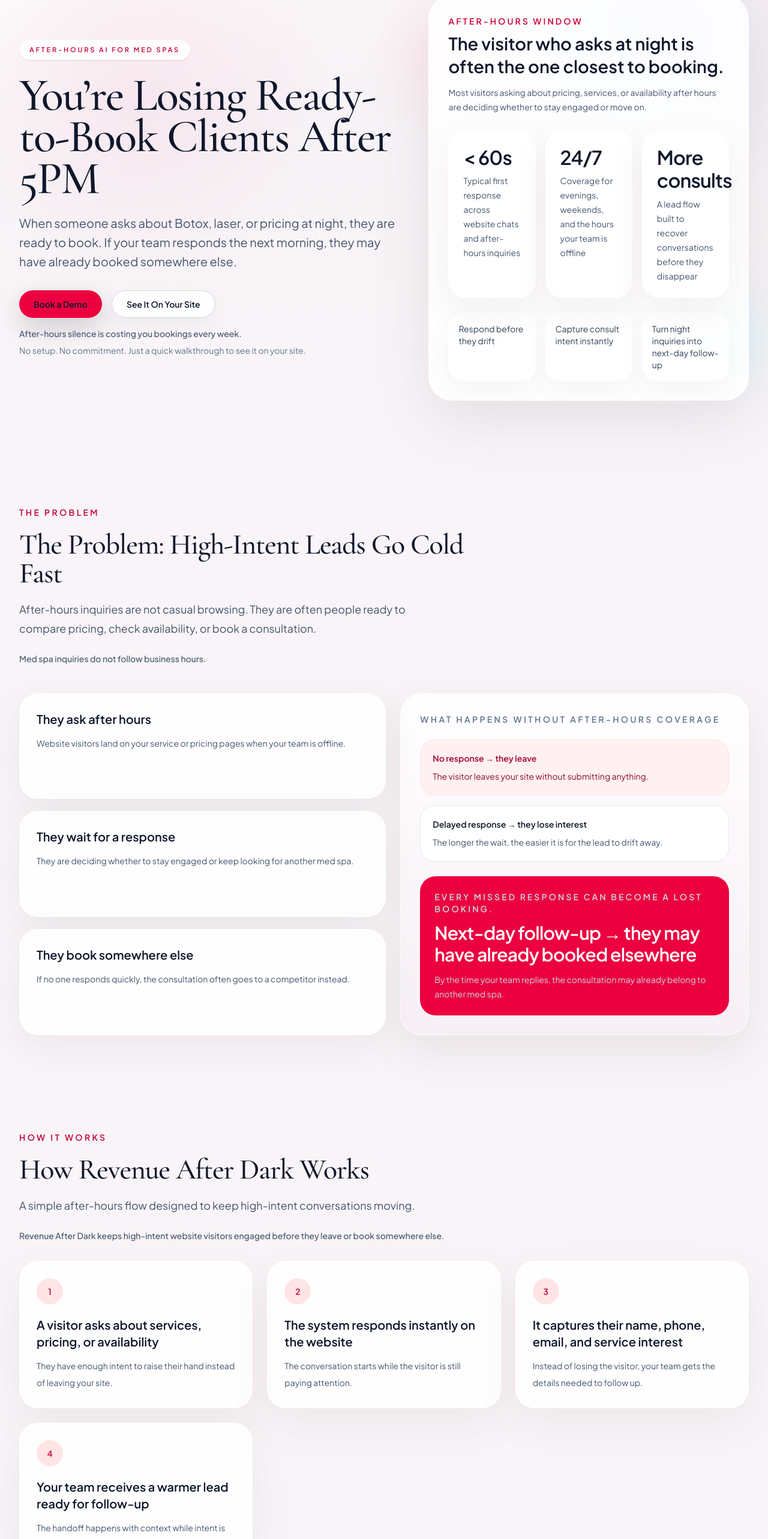
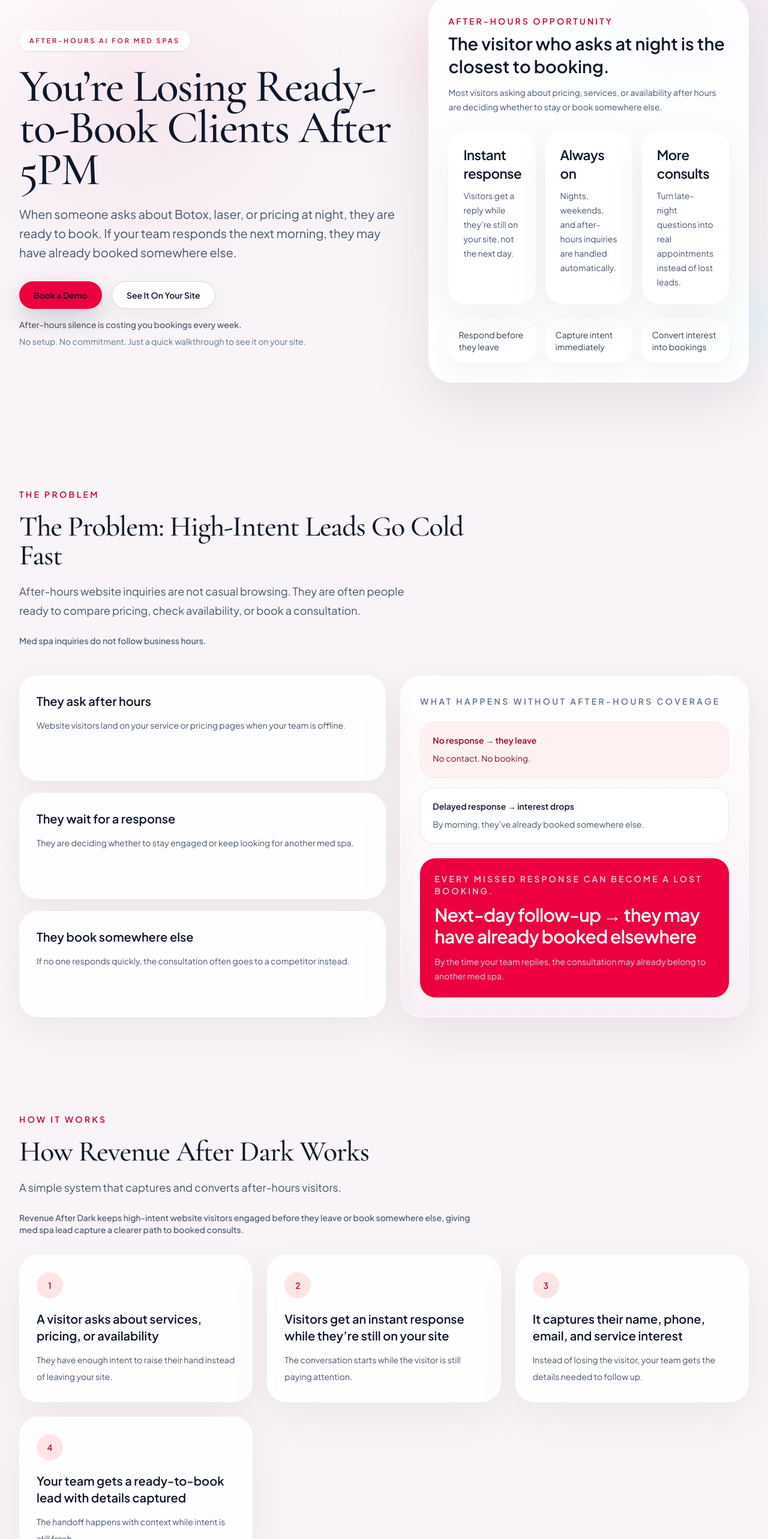
Before and after one commit to tryshone-dev/lead-system-site, a React (Vite) app: page / in a window 1280 px wide. Shown: the part 212-2778 px from the top of the page at 60% size. Built offline with nearby package versions, Linux system fonts and the light colour scheme.

Commit message:
add local SEO and service search optimization

```diff
--- a/index.html
+++ b/index.html
@@ -3,24 +3,24 @@
   <head>
     <meta charset="UTF-8" />
     <meta name="viewport" content="width=device-width, initial-scale=1.0" />
-    <title>Revenue After Dark | After-Hours AI Lead Capture for Med Spas</title>
+    <title>Revenue After Dark | After-Hours Lead Capture for Med Spas</title>
     <meta
       name="description"
-      content="Revenue After Dark helps med spas capture after-hours leads, respond instantly, and turn missed messages into booked appointments before competitors win them."
+      content="Revenue After Dark helps med spas capture after-hours website inquiries, respond instantly, and turn Botox, laser, filler, and pricing questions into booked consults."
     />
-    <link rel="canonical" href="https://www.revenueafterdarkai.com/" />
-    <meta property="og:title" content="Revenue After Dark | After-Hours AI Lead Capture for Med Spas" />
+    <link rel="canonical" href="https://revenueafterdarkai.com/" />
+    <meta property="og:title" content="Revenue After Dark | After-Hours Lead Capture for Med Spas" />
     <meta
       property="og:description"
-      content="Capture after-hours med spa leads, respond instantly, and turn missed messages into booked appointments."
+      content="Capture med spa website leads before they book somewhere else."
     />
-    <meta property="og:url" content="https://www.revenueafterdarkai.com/" />
+    <meta property="og:url" content="https://revenueafterdarkai.com" />
     <meta property="og:type" content="website" />
     <meta name="twitter:card" content="summary_large_image" />
-    <meta name="twitter:title" content="Revenue After Dark | After-Hours AI Lead Capture for Med Spas" />
+    <meta name="twitter:title" content="Revenue After Dark | After-Hours Lead Capture for Med Spas" />
     <meta
       name="twitter:description"
-      content="AI lead capture for med spas that responds after hours and moves inquiries toward booked consultations."
+      content="Capture after-hours med spa inquiries before they go cold."
     />
     <link rel="preconnect" href="https://fonts.googleapis.com" />
     <link rel="preconnect" href="https://fonts.gstatic.com" crossorigin />
@@ -31,10 +31,23 @@
     <script type="application/ld+json">
       {
         "@context": "https://schema.org",
-        "@type": "Organization",
+        "@type": "ProfessionalService",
         "name": "Revenue After Dark",
-        "url": "https://www.revenueafterdarkai.com/",
-        "description": "After-hours AI lead capture for med spas."
+        "url": "https://revenueafterdarkai.com",
+        "description": "After-hours website lead capture and instant response system for med spas and aesthetic clinics.",
+        "areaServed": [
+          "Michigan",
+          "Metro Detroit",
+          "Dearborn",
+          "West Bloomfield"
+        ],
+        "serviceType": [
+          "Med spa lead generation",
+          "After-hours lead capture",
+          "Website inquiry response",
+          "Botox inquiry follow-up",
+          "Aesthetic clinic booking support"
+        ]
       }
     </script>
     <script type="module" src="/src/main.jsx"></script>
--- a/src/App.jsx
+++ b/src/App.jsx
@@ -46,9 +46,18 @@
 ];
 
 const proofPoints = [
-  { value: "< 60s", label: "Typical first response across website chats and after-hours inquiries" },
-  { value: "24/7", label: "Coverage for evenings, weekends, and the hours your team is offline" },
-  { value: "More consults", label: "A lead flow built to recover conversations before they disappear" },
+  {
+    title: "Instant response",
+    description: "Visitors get a reply while they’re still on your site, not the next day.",
+  },
+  {
+    title: "Always on",
+    description: "Nights, weekends, and after-hours inquiries are handled automatically.",
+  },
+  {
+    title: "More consults",
+    description: "Turn late-night questions into real appointments instead of lost leads.",
+  },
 ];
 
 const workflow = [
@@ -60,7 +69,7 @@
   },
   {
     step: "2",
-    title: "The system responds instantly on the website",
+    title: "Visitors get an instant response while they’re still on your site",
     description:
       "The conversation starts while the visitor is still paying attention.",
   },
@@ -72,7 +81,7 @@
   },
   {
     step: "4",
-    title: "Your team receives a warmer lead ready for follow-up",
+    title: "Your team gets a ready-to-book lead with details captured",
     description:
       "The handoff happens with context while intent is still fresh.",
   },
@@ -81,16 +90,35 @@
 const outcomeComparison = {
   without: [
     "Inquiry comes in after hours",
-    "No one responds right away",
-    "Lead loses interest or books elsewhere",
+    "No response",
+    "Visitor leaves",
+    "Booking lost",
   ],
   with: [
     "Inquiry comes in",
-    "Website responds instantly",
-    "Lead details are captured",
-    "Your team follows up with context",
+    "Instant response",
+    "Details captured",
+    "Consult booked",
   ],
 };
+
+const localSeoCards = [
+  {
+    title: "For Michigan Med Spas",
+    description:
+      "Built for clinics in Michigan, Metro Detroit, Dearborn, West Bloomfield, and surrounding areas that want better after-hours lead capture.",
+  },
+  {
+    title: "For High-Intent Treatments",
+    description:
+      "Works for Botox, filler, laser, skin, body contouring, and consultation-based inquiries.",
+  },
+  {
+    title: "For More Booked Consults",
+    description:
+      "Helps turn website visitors into captured leads your team can follow up with.",
+  },
+];
 
 const touchpoints = [
   {
@@ -215,9 +243,9 @@
 ];
 
 const heroBullets = [
-  "Respond before they drift",
-  "Capture consult intent instantly",
-  "Turn night inquiries into next-day follow-up",
+  "Respond before they leave",
+  "Capture intent immediately",
+  "Convert interest into bookings",
 ];
 
 function Badge({ children }) {
@@ -228,11 +256,11 @@
   );
 }
 
-function StatCard({ value, label }) {
+function StatCard({ title, description }) {
   return (
     <div className="rounded-[30px] border border-white/80 bg-white/85 p-6 shadow-[0_22px_60px_rgba(109,79,93,0.08)] backdrop-blur">
-      <div className="text-3xl font-semibold tracking-tight text-slate-900 sm:text-[2rem]">{value}</div>
-      <p className="mt-2 text-sm leading-6 text-slate-600">{label}</p>
+      <div className="text-xl font-semibold tracking-tight text-slate-900 sm:text-[1.4rem]">{title}</div>
+      <p className="mt-2 text-sm leading-6 text-slate-600">{description}</p>
     </div>
   );
 }
@@ -259,6 +287,15 @@
           <li key={item}>{item}</li>
         ))}
       </ul>
+    </article>
+  );
+}
+
+function LocalSeoCard({ title, description }) {
+  return (
+    <article className="rounded-[30px] border border-white/75 bg-white/84 p-6 shadow-[0_20px_60px_rgba(103,77,92,0.08)] backdrop-blur sm:p-7">
+      <h3 className="text-xl font-semibold leading-tight text-slate-900">{title}</h3>
+      <p className="mt-3 text-sm leading-7 text-slate-600">{description}</p>
     </article>
   );
 }
@@ -438,18 +475,18 @@
 
               <div className="relative overflow-hidden rounded-[40px] border border-white/80 bg-white/84 p-6 shadow-[0_30px_100px_rgba(101,76,91,0.12)] backdrop-blur sm:p-8">
                 <div>
-                  <p className="text-sm font-semibold uppercase tracking-[0.22em] text-rose-700">After-Hours Window</p>
+                  <p className="text-sm font-semibold uppercase tracking-[0.22em] text-rose-700">After-hours opportunity</p>
                   <h2 className="mt-2 text-2xl font-semibold text-slate-900 sm:text-[1.8rem]">
-                    The visitor who asks at night is often the one closest to booking.
+                    The visitor who asks at night is the closest to booking.
                   </h2>
                   <p className="mt-3 max-w-md text-sm leading-6 text-slate-600">
-                    Most visitors asking about pricing, services, or availability after hours are deciding whether to stay engaged or move on.
+                    Most visitors asking about pricing, services, or availability after hours are deciding whether to stay or book somewhere else.
                   </p>
                 </div>
 
                 <div className="mt-7 grid gap-4 sm:grid-cols-3">
                   {proofPoints.map((point) => (
-                    <StatCard key={point.label} value={point.value} label={point.label} />
+                    <StatCard key={point.title} title={point.title} description={point.description} />
                   ))}
                 </div>
 
@@ -471,7 +508,7 @@
             <SectionHeading
               eyebrow="The Problem"
               title="The Problem: High-Intent Leads Go Cold Fast"
-              description="After-hours inquiries are not casual browsing. They are often people ready to compare pricing, check availability, or book a consultation."
+              description="After-hours website inquiries are not casual browsing. They are often people ready to compare pricing, check availability, or book a consultation."
             />
             <p className="mt-6 max-w-3xl text-sm font-medium text-slate-600">
               Med spa inquiries do not follow business hours.
@@ -495,12 +532,12 @@
                 <div className="mt-6 space-y-4">
                   <div className="rounded-[24px] border border-rose-100 bg-rose-50 p-5">
                     <p className="text-sm font-semibold text-rose-800">No response → they leave</p>
-                    <p className="mt-2 text-sm leading-6 text-rose-900">The visitor leaves your site without submitting anything.</p>
+                    <p className="mt-2 text-sm leading-6 text-rose-900">No contact. No booking.</p>
                   </div>
                   <div className="rounded-[24px] border border-slate-200 bg-white p-5">
-                    <p className="text-sm font-semibold text-slate-900">Delayed response → they lose interest</p>
+                    <p className="text-sm font-semibold text-slate-900">Delayed response → interest drops</p>
                     <p className="mt-2 text-sm leading-6 text-slate-600">
-                      The longer the wait, the easier it is for the lead to drift away.
+                      By morning, they’ve already booked somewhere else.
                     </p>
                   </div>
                 </div>
@@ -520,11 +557,11 @@
             <SectionHeading
               eyebrow="How It Works"
               title="How Revenue After Dark Works"
-              description="A simple after-hours flow designed to keep high-intent conversations moving."
+              description="A simple system that captures and converts after-hours visitors."
             />
 
             <p className="mt-6 max-w-3xl text-sm font-medium text-slate-600">
-              Revenue After Dark keeps high-intent website visitors engaged before they leave or book somewhere else.
+              Revenue After Dark keeps high-intent website visitors engaged before they leave or book somewhere else, giving med spa lead capture a clearer path to booked consults.
             </p>
 
             <div className="mt-8 grid gap-6 lg:grid-cols-3">
@@ -537,7 +574,7 @@
           <section className="py-16 sm:py-20">
             <SectionHeading
               eyebrow="Outcome Comparison"
-              title="What Changes When You Respond Instantly"
+              title="What Happens When You Respond Instantly"
               description="The difference is not more traffic. It is what happens to the interest already landing on your site."
             />
 
@@ -559,8 +596,11 @@
             <SectionHeading
               eyebrow="Demo"
               title="See the Lead Flow in Action"
-              description="Watch how a high-intent website visitor becomes a captured lead your team can follow up with."
+              description="Watch how a high-intent website visitor becomes a captured lead your team can follow up with, from Botox inquiry follow-up to laser treatment inquiries and filler consultation leads."
             />
+            <p className="mt-6 max-w-3xl text-sm font-medium text-slate-600">
+              This is the moment most clinics lose the booking.
+            </p>
 
             <div className="mt-12">
               <ChatDemo />
@@ -571,10 +611,27 @@
           </section>
 
           <section id="pricing" className="py-16 sm:py-20">
+            <div className="mb-16">
+              <SectionHeading
+                eyebrow="LOCAL MED SPA LEAD CAPTURE"
+                title="Built for Med Spas That Lose Leads After Hours"
+                description="Revenue After Dark helps med spas, aesthetic clinics, injectors, and laser treatment providers capture website inquiries when the office is closed. Whether someone asks about Botox, fillers, laser hair removal, pricing, or availability, the goal is to keep them engaged before they book somewhere else."
+              />
+              <p className="mt-6 max-w-3xl text-sm leading-7 text-slate-600">
+                For Michigan med spas and Detroit-area aesthetic clinics investing in med spa marketing, the focus is simple: stronger AI lead response for med spas, cleaner aesthetic clinic lead generation, and fewer lost website inquiries after hours.
+              </p>
+
+              <div className="mt-12 grid gap-6 md:grid-cols-3">
+                {localSeoCards.map((card) => (
+                  <LocalSeoCard key={card.title} title={card.title} description={card.description} />
+                ))}
+              </div>
+            </div>
+
             <SectionHeading
               eyebrow="PRICING"
               title="Simple Pricing for After-Hours Lead Response"
-              description="Start with website lead capture. Add instant text follow-up when you are ready."
+              description="Start capturing after-hours leads immediately. Upgrade when you’re ready to scale."
             />
 
             <div className="mt-12 grid gap-6 lg:grid-cols-2">
```
